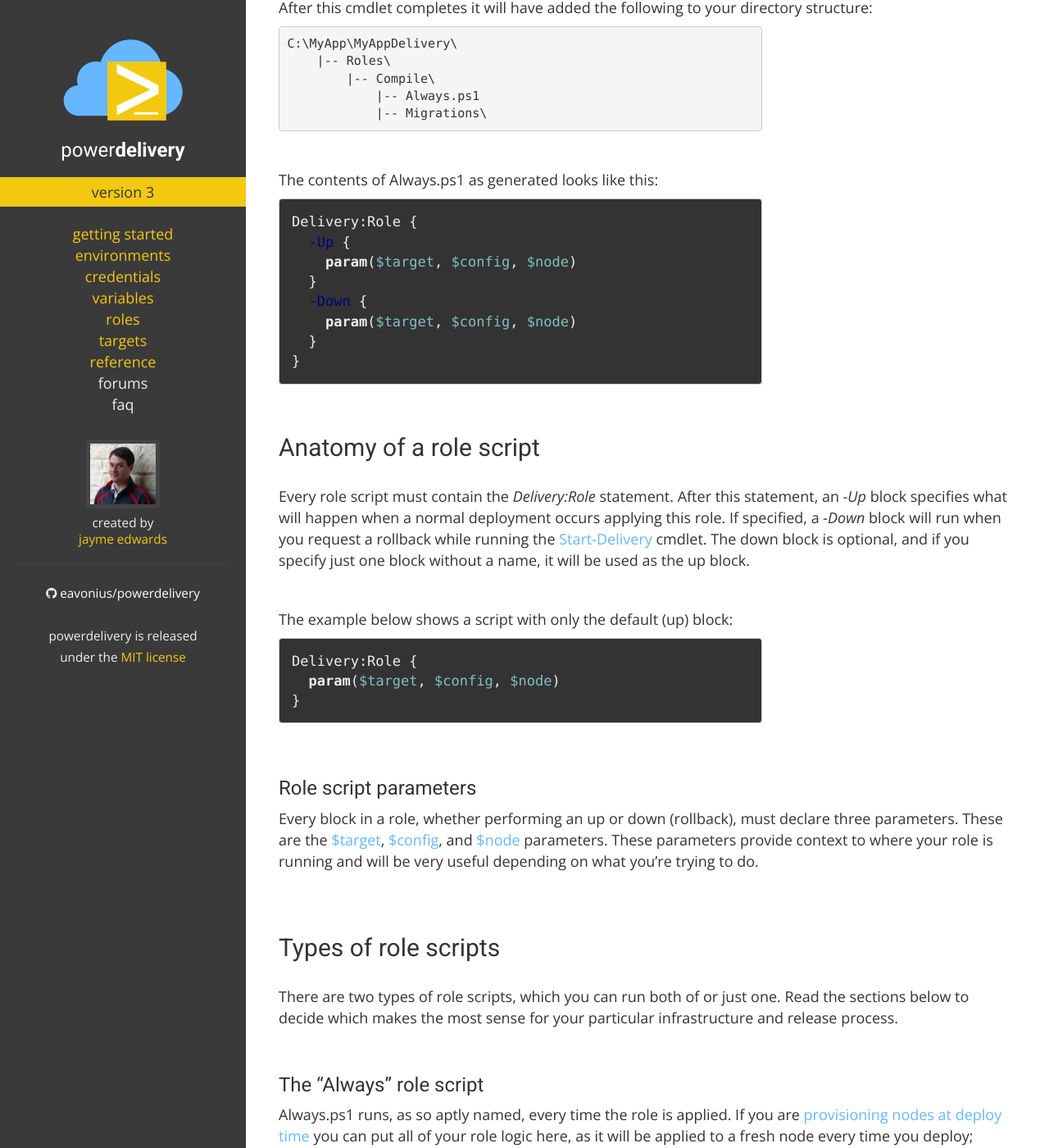
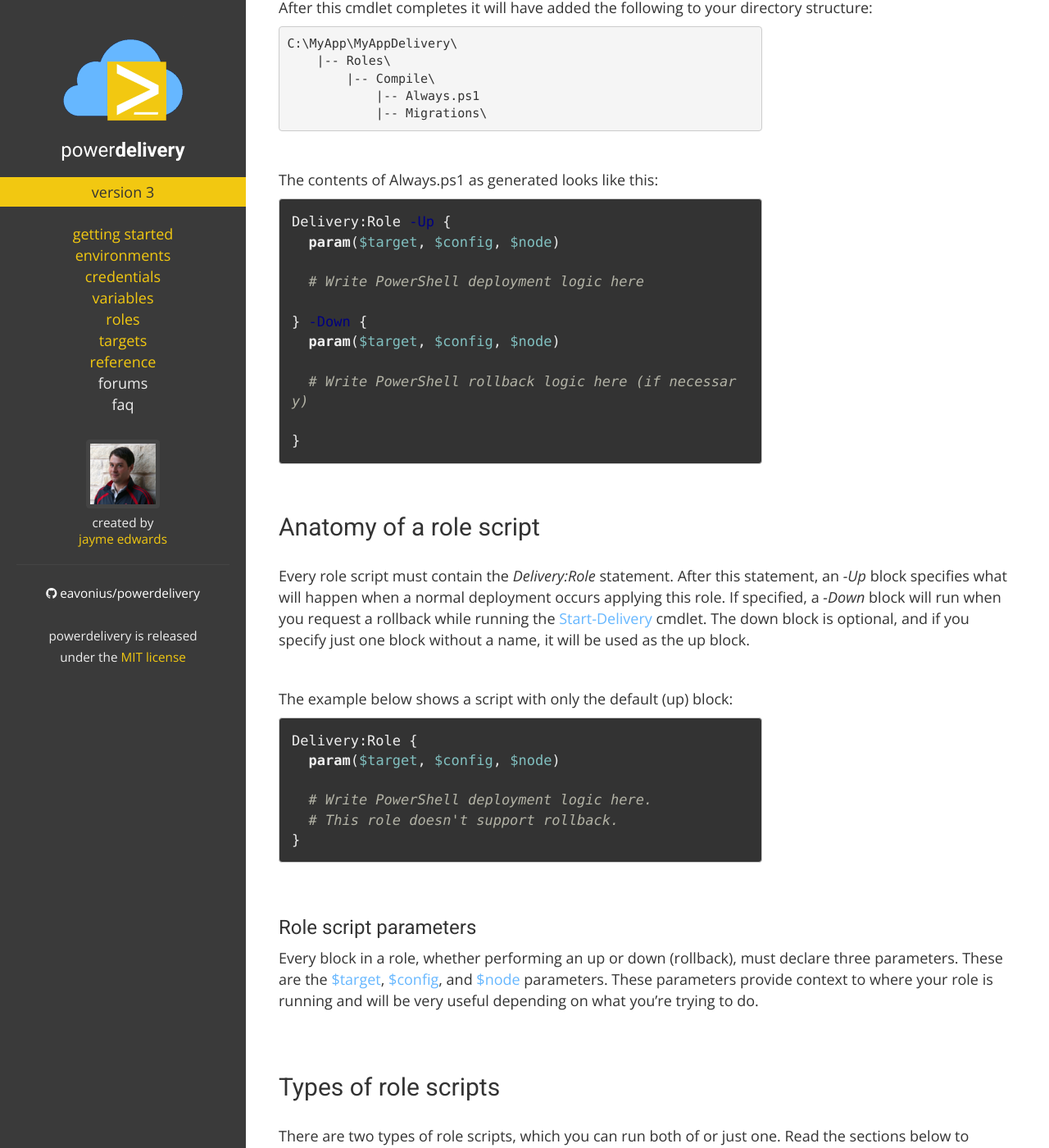
Before and after one commit to eavonius/powerdelivery, a Jekyll site: the page built from roles.markdown, in a window 1280 px wide and 1400 px high, scrolled down 635 px. Shown: the whole window at 82% size. Built offline with Jekyll 4.4.1, drawn with Linux system fonts in a browser that asks for light colours; nearby versions of some CDN libraries.

```diff
--- a/roles.markdown
+++ b/roles.markdown
@@ -50,13 +50,16 @@ The contents of Always.ps1 as generated looks like this:
 <div class="row">
   <div class="col-sm-8">
 {% highlight powershell %}
-Delivery:Role {
-  -Up {
-    param($target, $config, $node)
-  }
-  -Down {
-    param($target, $config, $node)
-  }
+Delivery:Role -Up {
+  param($target, $config, $node)
+
+  # Write PowerShell deployment logic here
+
+} -Down {
+  param($target, $config, $node)
+
+  # Write PowerShell rollback logic here (if necessary)
+
 }
 {% endhighlight %}
   </div>
@@ -76,6 +79,9 @@ The example below shows a script with only the default (up) block:
 {% highlight powershell %}
 Delivery:Role {
   param($target, $config, $node)
+
+  # Write PowerShell deployment logic here.
+  # This role doesn't support rollback.
 }
 {% endhighlight %}
   </div>
```
